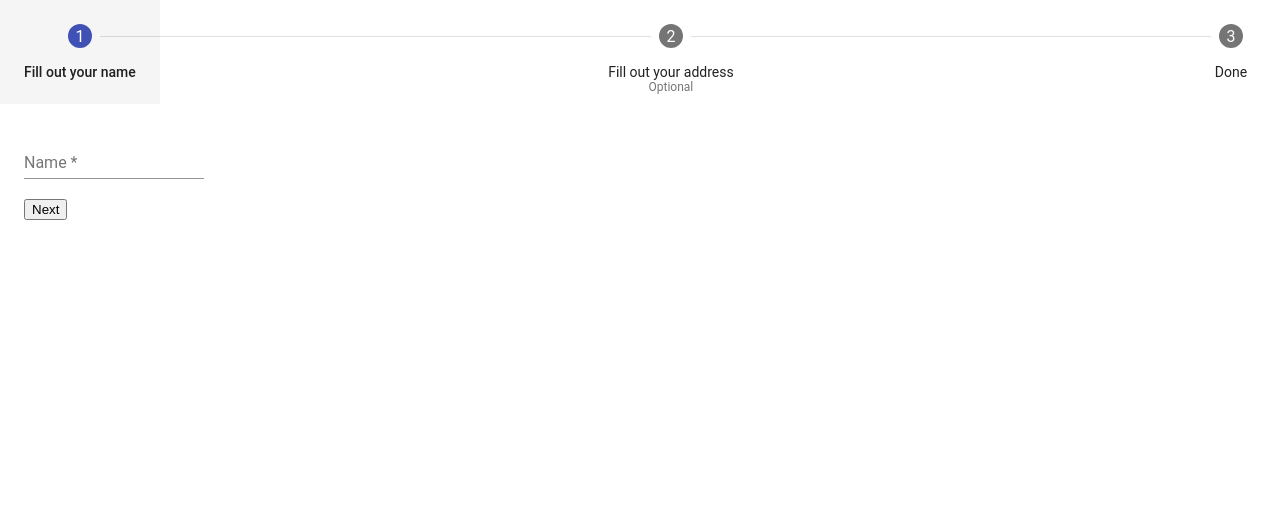
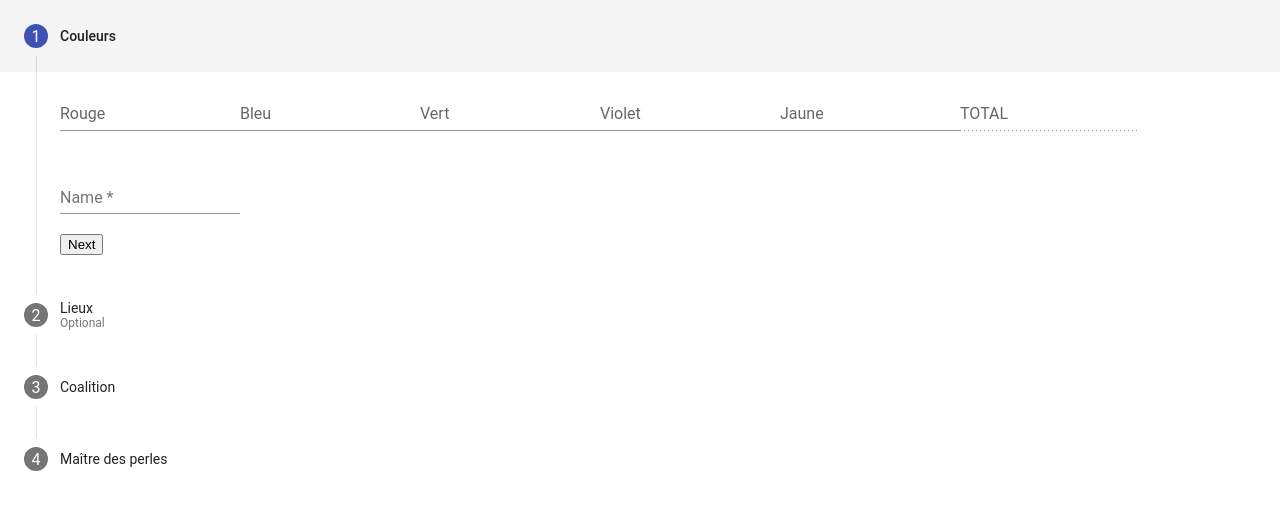
Before and after one commit to surlacolline/conspiracy-score-calculator, an Angular app: page / in a window 1280 px wide. Shown: the top 510 px of the page. Built offline with nearby package versions, Linux system fonts and the light colour scheme.

Commit message:
Ajout forms

```diff
--- a/src/app/pages/coalition-score/coalition-score.component.html
+++ b/src/app/pages/coalition-score/coalition-score.component.html
@@ -1 +1,10 @@
-<p>coalition-score works!</p>
+<mat-form-field appearance="standard">
+    <mat-label>Coalition</mat-label>
+    <input matInput placeholder="nombre d'alliés">
+</mat-form-field>
+<p>x 3</p>
+
+<mat-form-field appearance="standard">
+    <mat-label>TOTAL</mat-label>
+    <input disabled=true matInput placeholder="Placeholder">
+</mat-form-field>
--- a/src/app/pages/color-score/color-score.component.html
+++ b/src/app/pages/color-score/color-score.component.html
@@ -1 +1,27 @@
-<p>color-score works!</p>
+<!-- <form> -->
+<mat-form-field appearance="standard">
+    <mat-label>Rouge</mat-label>
+    <input matInput placeholder="score">
+    <!-- <mat-icon matSuffix>sentiment_very_satisfied</mat-icon> -->
+</mat-form-field>
+<mat-form-field appearance="standard">
+    <mat-label>Bleu</mat-label>
+    <input matInput placeholder="score">
+</mat-form-field>
+<mat-form-field appearance="standard">
+    <mat-label>Vert</mat-label>
+    <input matInput placeholder="score">
+</mat-form-field>
+<mat-form-field appearance="standard">
+    <mat-label>Violet</mat-label>
+    <input matInput placeholder="score">
+</mat-form-field>
+<mat-form-field appearance="standard">
+    <mat-label>Jaune</mat-label>
+    <input matInput placeholder="score">
+</mat-form-field>
+<mat-form-field appearance="standard">
+    <mat-label>TOTAL</mat-label>
+    <input disabled=true matInput placeholder="Placeholder">
+</mat-form-field>
+<!-- </form> -->
--- a/src/app/pages/location-score/location-score.component.html
+++ b/src/app/pages/location-score/location-score.component.html
@@ -1 +1,29 @@
-<p>location-score works!</p>
+<mat-form-field appearance="standard">
+    <mat-label>lieu n°1</mat-label>
+    <input matInput placeholder="score">
+</mat-form-field>
+<mat-form-field appearance="standard">
+    <mat-label>lieu n°2</mat-label>
+    <input matInput placeholder="score">
+</mat-form-field>
+<mat-form-field appearance="standard">
+    <mat-label>lieu n°3</mat-label>
+    <input matInput placeholder="score">
+</mat-form-field>
+<mat-form-field appearance="standard">
+    <mat-label>lieu n°4</mat-label>
+    <input matInput placeholder="score">
+</mat-form-field>
+<mat-form-field appearance="standard">
+    <mat-label>lieu n°5</mat-label>
+    <input matInput placeholder="score">
+</mat-form-field>
+<mat-form-field appearance="standard">
+    <mat-label>lieu n°6</mat-label>
+    <input matInput placeholder="score">
+</mat-form-field>
+
+<mat-form-field appearance="standard">
+    <mat-label>TOTAL</mat-label>
+    <input disabled=true matInput placeholder="Placeholder">
+</mat-form-field>
--- a/src/app/pages/pearl-master-score/pearl-master-score.component.html
+++ b/src/app/pages/pearl-master-score/pearl-master-score.component.html
@@ -1 +1,7 @@
-<p>pearl-master-score works!</p>
+<mat-checkbox class="example-margin">Maitre des perles?</mat-checkbox>
+<p>x 5</p>
+<mat-form-field appearance="standard">
+    <mat-label>TOTAL</mat-label>
+    <input disabled=true matInput placeholder="Placeholder">
+    <mat-icon matSuffix>sentiment_very_satisfied</mat-icon>
+</mat-form-field>
--- a/src/app/pages/stepper-score/stepper-score.component.html
+++ b/src/app/pages/stepper-score/stepper-score.component.html
@@ -1,7 +1,8 @@
-<mat-horizontal-stepper labelPosition="bottom" #stepper>
+<mat-vertical-stepper labelPosition="bottom" #stepper>
     <mat-step [stepControl]="firstFormGroup">
         <form [formGroup]="firstFormGroup">
-            <ng-template matStepLabel>Fill out your name</ng-template>
+            <ng-template matStepLabel>Couleurs</ng-template>
+            <app-color-score></app-color-score>
             <mat-form-field>
                 <mat-label>Name</mat-label>
                 <input matInput placeholder="Last name, First name" formControlName="firstCtrl" required>
@@ -13,7 +14,8 @@
     </mat-step>
     <mat-step [stepControl]="secondFormGroup" optional>
         <form [formGroup]="secondFormGroup">
-            <ng-template matStepLabel>Fill out your address</ng-template>
+            <ng-template matStepLabel>Lieux</ng-template>
+            <app-location-score></app-location-score>
             <mat-form-field>
                 <mat-label>Address</mat-label>
                 <input matInput formControlName="secondCtrl" placeholder="Ex. 1 Main St, New York, NY" required>
@@ -25,11 +27,19 @@
         </form>
     </mat-step>
     <mat-step>
-        <ng-template matStepLabel>Done</ng-template>
-        <p>You are now done.</p>
+        <ng-template matStepLabel>Coalition</ng-template>
+        <app-coalition-score></app-coalition-score>
         <div>
             <button mat-button matStepperPrevious>Back</button>
             <button mat-button (click)="stepper.reset()">Reset</button>
         </div>
     </mat-step>
-</mat-horizontal-stepper>
+    <mat-step>
+        <ng-template matStepLabel>Maître des perles</ng-template>
+        <app-pearl-master-score></app-pearl-master-score>
+        <div>
+            <button mat-button matStepperPrevious>Back</button>
+            <button mat-button (click)="stepper.reset()">Reset</button>
+        </div>
+    </mat-step>
+</mat-vertical-stepper>
```
Also changed, not shown: src/app/shared/material/material.module.ts (+6 -2 lines).
